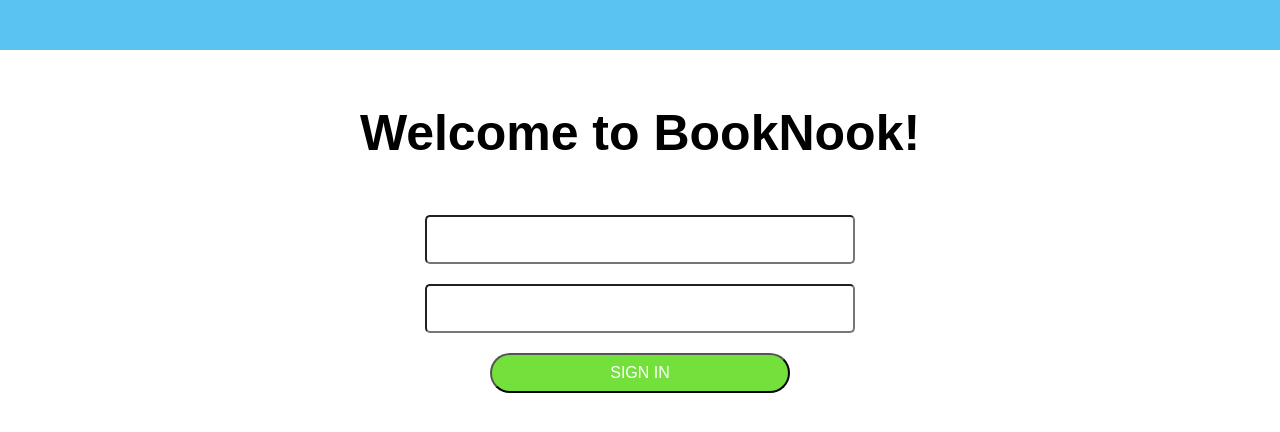
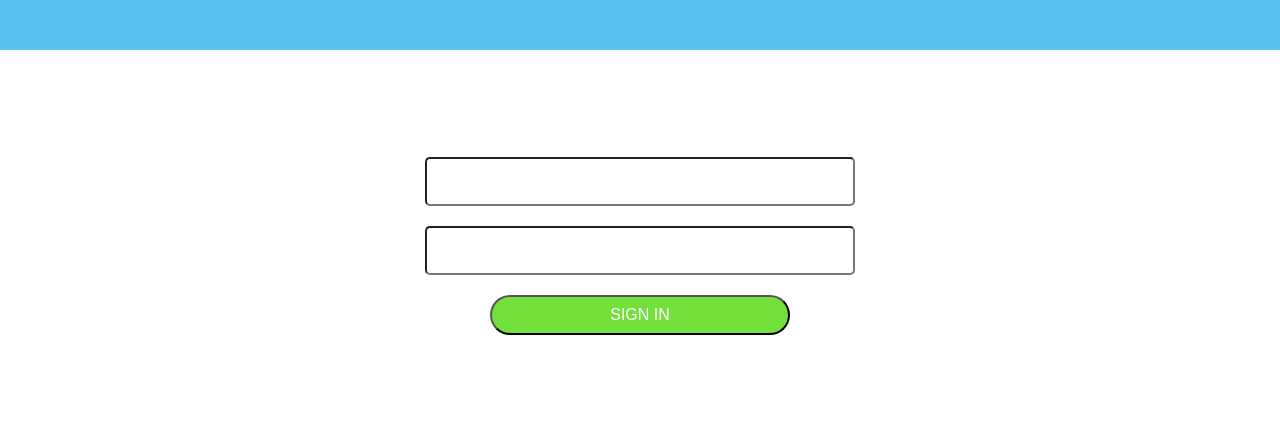
Before and after one commit to emilymorgado/StudentManager, a React (Create React App) app: page / in a window 1280 px wide. Shown: the top 432 px of the page. Built offline with nearby package versions, Linux system fonts and the light colour scheme.

Commit message:
Replace hard-coding with props, remove autocorrect, add secure text to password

```diff
--- a/src/components/common/Header.js
+++ b/src/components/common/Header.js
@@ -1,10 +1,10 @@
 import React from 'react';
 
-const Header = () => {
+const Header = (props) => {
   return (
     <div>
       <h1 style={styles.headerStyle}>
-        Welcome to BookNook!
+        {props.headerText}
       </h1>
     </div>
   );
--- a/src/components/common/Input.js
+++ b/src/components/common/Input.js
@@ -1,9 +1,14 @@
 import React from 'react';
 
-const Input = () => {
+const Input = (props) => {
+  const { divStyle, inputStyle } = styles;
   return (
-    <div style={styles.divStyle}>
-      <input style={styles.inputStyle} />
+    <div style={divStyle}>
+      <input
+        style={inputStyle}
+        placeholder={props.placeholder}
+        type={props.type}
+      />
     </div>
   );
 }
@@ -20,7 +25,8 @@ const styles = {
     padding: 10,
     paddingRight: 28,
     paddingLeft: 28,
-    borderRadius: 5
+    borderRadius: 5,
+    autocorrect: 'off'
   }
 }
 
```
